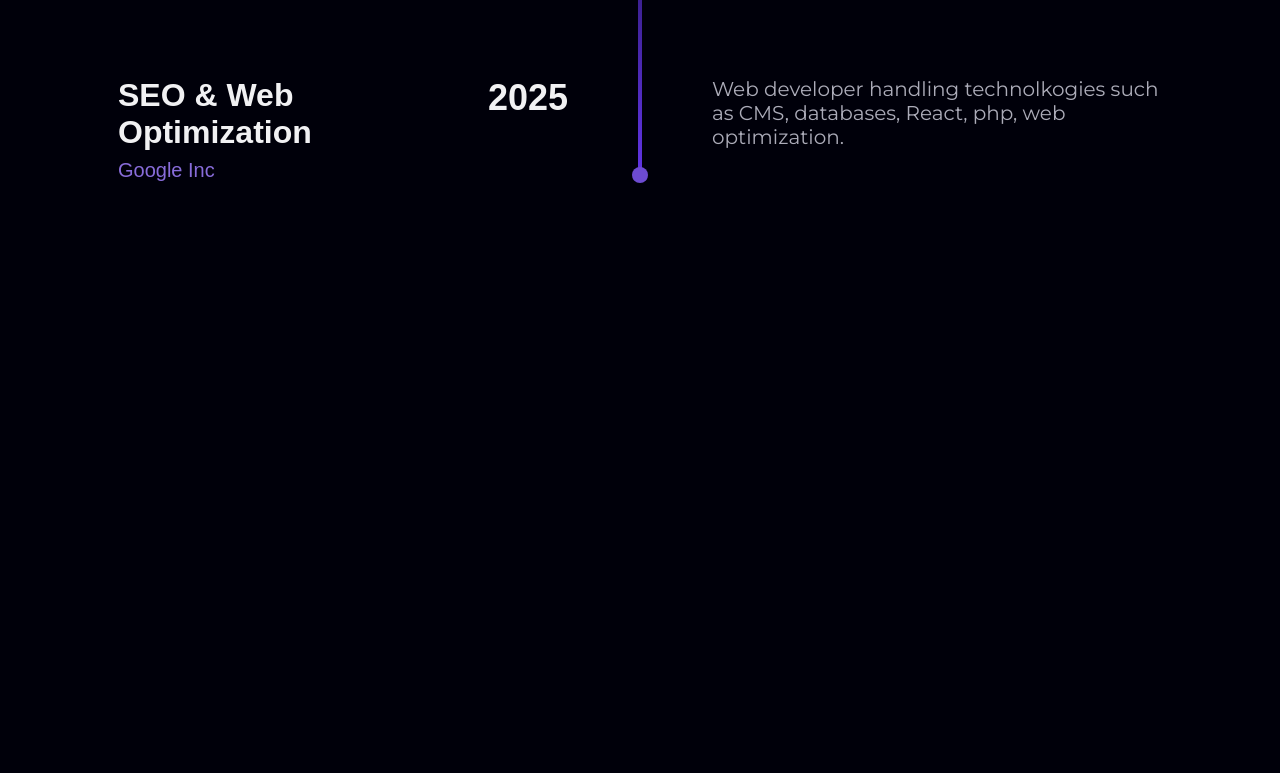
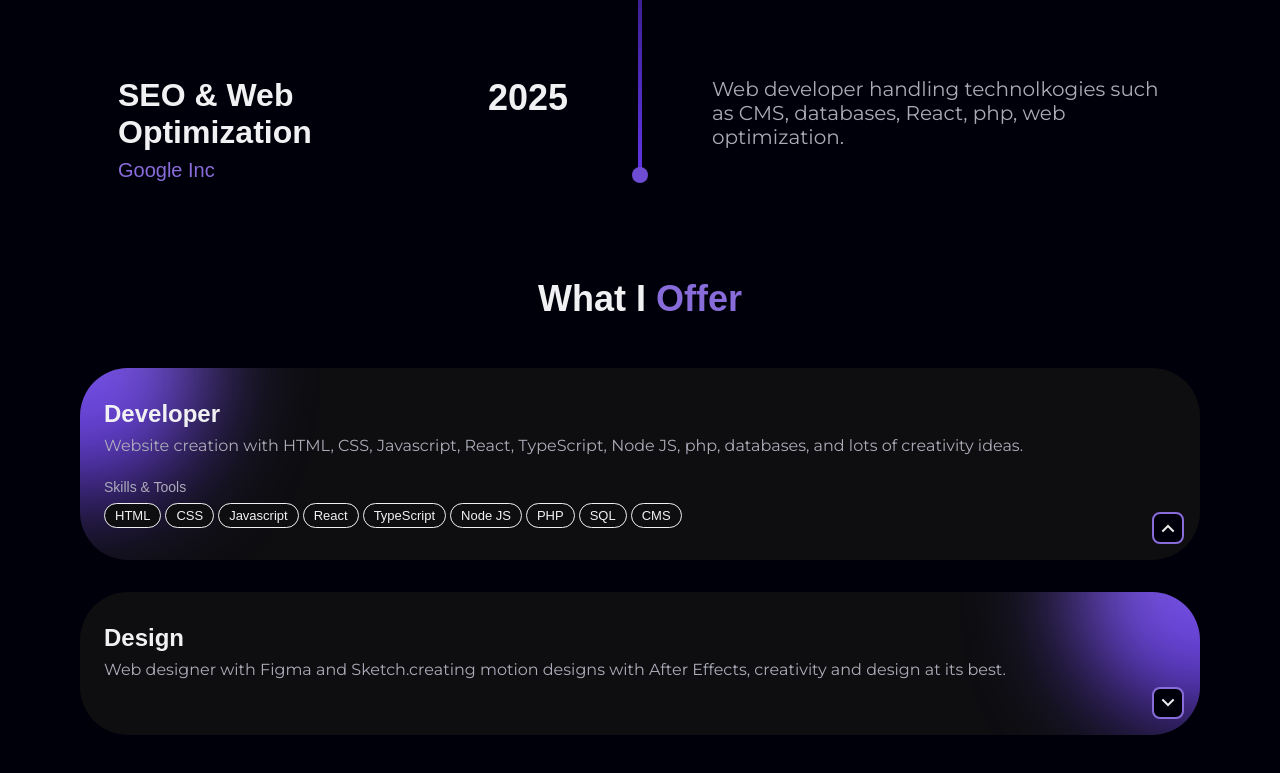
Before and after one commit to freetimezp/usefull-things-294-portfolio, a plain HTML site: page index.html in a window 1280 px wide. Shown: the part 3124-3897 px from the top of the page. Before the commit the page ends 3610 px from the top, so only its background shows below. Drawn offline with nearby package versions, Linux system fonts and the light colour scheme; a web font is replaced by a local one.

Commit message:
11. usefull-things-294-portfolio. UI. Services section.

```diff
--- a/assets/css/style.css
+++ b/assets/css/style.css
@@ -651,11 +651,103 @@ img {
 .work__button.work-active {
     color: var(--first-color);
 }
+
 /*=============== SERVICES ===============*/
+.services__container {
+    row-gap: 2rem;
+}
+
+.services__card {
+    position: relative;
+    background-color: var(--container-color);
+    padding: 2rem 1.5rem;
+    border-radius: 3rem;
+    display: grid;
+    row-gap: 1.5rem;
+    overflow: hidden;
+}
+
+.services__card .blob {
+    z-index: 0;
+    top: -7.75rem;
+    left: -7.75rem;
+}
+
+.services__card .blob-2 {
+    left: initial;
+    right: -7.75rem;
+}
+
+.services__data,
+.services__info {
+    position: relative;
+    z-index: 1;
+}
+
+.services__title {
+    font-size: var(--h2-font-size);
+    margin-bottom: 0.5rem;
+}
+
+.services__subtitle {
+    font-size: var(--small-font-size);
+    font-weight: var(--font-regular);
+    color: var(--text-color);
+    margin-bottom: 0.5rem;
+}
+
+.services__skills {
+    display: flex;
+    flex-wrap: wrap;
+    align-items: center;
+    gap: 0.5rem 0.25rem;
+}
+
+.services__skill {
+    background-color: var(--container-color);
+    color: var(--title-color);
+    border: 1px solid var(--title-color);
+    padding: 4px 10px;
+    border-radius: 4rem;
+    font-size: var(--smaller-font-size);
+    font-family: var(--second-font);
+}
+
+.services__button {
+    display: grid;
+    place-items: center;
+    width: 32px;
+    height: 32px;
+    background-color: var(--body-color);
+    border: 2px solid var(--first-color);
+    color: var(--title-color);
+    border-radius: 0.5rem;
+    font-size: 1.5rem;
+    position: absolute;
+    right: 1rem;
+    bottom: 1rem;
+    z-index: 2;
+    cursor: pointer;
+}
+
+.services__button i {
+    transition: rotate 0.4s;
+}
 
 /* Hide services info */
+.services-close .services__info {
+    height: 0;
+    opacity: 0;
+    overflow: hidden;
+}
 
+.services__info {
+    transition: height 0.4s, opacity 0.4s;
+}
 /* Rotate icon */
+.services-open .services__button i {
+    rotate: -180deg;
+}
 
 /*=============== TESTIMONIALS ===============*/
 
--- a/index.html
+++ b/index.html
@@ -401,7 +401,73 @@
             </section>
 
             <!--==================== SERVICES ====================-->
-            <section class="services section"></section>
+            <section class="services section">
+                <h2 class="section__title">What I <span>Offer</span></h2>
+
+                <div class="services__container container grid">
+                    <div class="services__card services-open">
+                        <div class="blob"></div>
+
+                        <div class="services__data">
+                            <h2 class="services__title">Developer</h2>
+                            <p class="services__description">
+                                Website creation with HTML, CSS, Javascript, React, TypeScript, Node JS, php, databases,
+                                and lots of creativity ideas.
+                            </p>
+                        </div>
+
+                        <div class="services__info">
+                            <h3 class="services__subtitle">Skills & Tools</h3>
+
+                            <ul class="services__skills">
+                                <li class="services__skill">HTML</li>
+                                <li class="services__skill">CSS</li>
+                                <li class="services__skill">Javascript</li>
+                                <li class="services__skill">React</li>
+                                <li class="services__skill">TypeScript</li>
+                                <li class="services__skill">Node JS</li>
+                                <li class="services__skill">PHP</li>
+                                <li class="services__skill">SQL</li>
+                                <li class="services__skill">CMS</li>
+                            </ul>
+                        </div>
+
+                        <button class="services__button">
+                            <i class="ri-arrow-down-s-line"></i>
+                        </button>
+                    </div>
+
+                    <div class="services__card services-close">
+                        <div class="blob blob-2"></div>
+
+                        <div class="services__data">
+                            <h2 class="services__title">Design</h2>
+                            <p class="services__description">
+                                Web designer with Figma and Sketch.creating motion designs with After Effects,
+                                creativity and design at its best.
+                            </p>
+                        </div>
+
+                        <div class="services__info">
+                            <h3 class="services__subtitle">Skills & Tools</h3>
+
+                            <ul class="services__skills">
+                                <li class="services__skill">Figma</li>
+                                <li class="services__skill">Adobe XD</li>
+                                <li class="services__skill">Photoshop</li>
+                                <li class="services__skill">Ilustrator</li>
+                                <li class="services__skill">Sketch</li>
+                                <li class="services__skill">3D Modeling</li>
+                                <li class="services__skill">After Effects</li>
+                            </ul>
+                        </div>
+
+                        <button class="services__button">
+                            <i class="ri-arrow-down-s-line"></i>
+                        </button>
+                    </div>
+                </div>
+            </section>
 
             <!--==================== TESTIMONIALS ====================-->
             <section class="testimonials section"></section>
```
